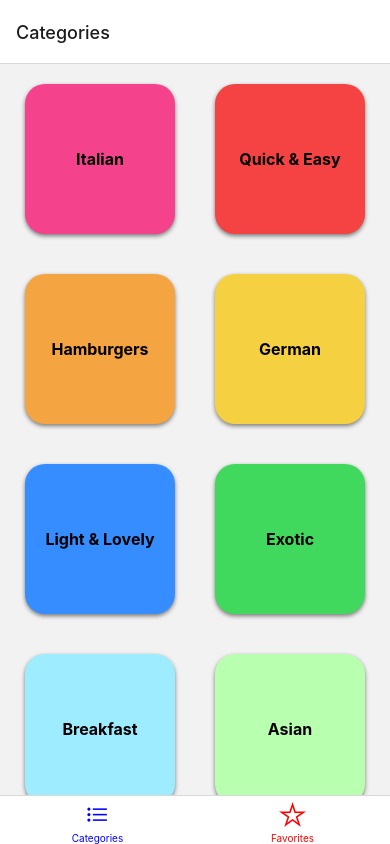
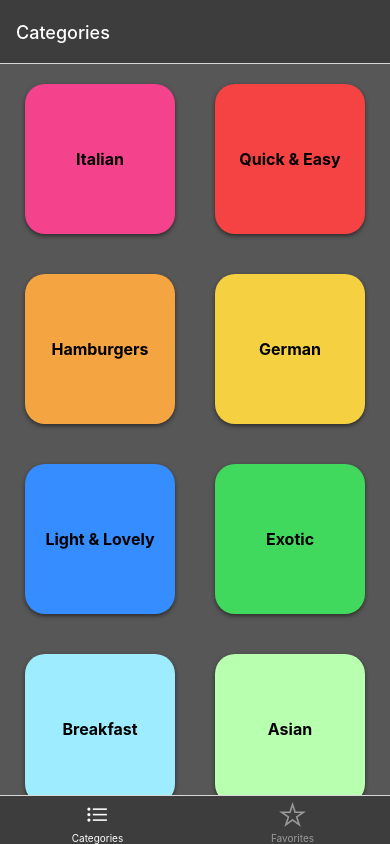
Before and after one commit to imranilyas/View-Meals-App, a React Native app: screen / in a window 390 px wide. Built offline with nearby package versions, Linux system fonts and the light colour scheme.

Commit message:
navigation properties connected to global colors

```diff
--- a/App.js
+++ b/App.js
@@ -2,6 +2,7 @@ import { StyleSheet } from "react-native";
 import { useState } from "react";
 import { StatusBar } from "expo-status-bar";
 import { Ionicons } from "@expo/vector-icons";
+import COLORS from "./constants/colors";
 
 import { createBottomTabNavigator } from "@react-navigation/bottom-tabs";
 import { NavigationContainer } from "@react-navigation/native";
@@ -24,7 +25,17 @@ export default function App() {
 
 	const StackNav = () => {
 		return (
-			<Stack.Navigator>
+			<Stack.Navigator
+				screenOptions={{
+					headerStyle: {
+						backgroundColor: COLORS.headerColor,
+					},
+					headerTintColor: COLORS.headerFontColor,
+					contentStyle: {
+						backgroundColor: COLORS.backgroundContentColor,
+					},
+				}}
+			>
 				<Stack.Screen
 					name="Stack"
 					component={CategoriesScreen}
@@ -54,12 +65,23 @@ export default function App() {
 
 	return (
 		<>
-			<StatusBar style="auto" />
+			<StatusBar style="light" />
 			<NavigationContainer>
 				<Tab.Navigator
+					sceneContainerStyle={{
+						backgroundColor: COLORS.backgroundContentColor,
+					}}
 					screenOptions={{
-						tabBarActiveTintColor: "blue",
-						tabBarInactiveTintColor: "red",
+						// Bottom Tab
+						tabBarStyle: { backgroundColor: COLORS.headerColor },
+						tabBarActiveTintColor: COLORS.iconActive,
+						tabBarInactiveTintColor: COLORS.iconInactive,
+
+						// Top Tab
+						headerStyle: {
+							backgroundColor: COLORS.headerColor,
+						},
+						headerTintColor: COLORS.headerFontColor,
 					}}
 				>
 					<Tab.Screen
--- a/constants/colors.js
+++ b/constants/colors.js
@@ -1,17 +1,17 @@
 const COLORS = {
 	// ICON COLOR
-	iconActive: "something",
-	iconInactive: "something",
+	iconActive: "white",
+	iconInactive: "#9b9b9b",
 
 	// SHADOW COLOR
 	shadowColor: "something",
 
 	// REACT NAV HEADER
-	headerColor: "something",
-	headerFontColor: "something",
+	headerColor: "#3d3d3d",
+	headerFontColor: "white",
 
 	// BACKGROUND OF PAGE
-	backgroundContentColor: "something",
+	backgroundContentColor: "#575757",
 
 	// FONT COLOR FOR MEAL DETAILS
 	fontColor: "something",
```
Also changed, not shown: screens/FavoritesScreen.js (+7 -9 lines).
